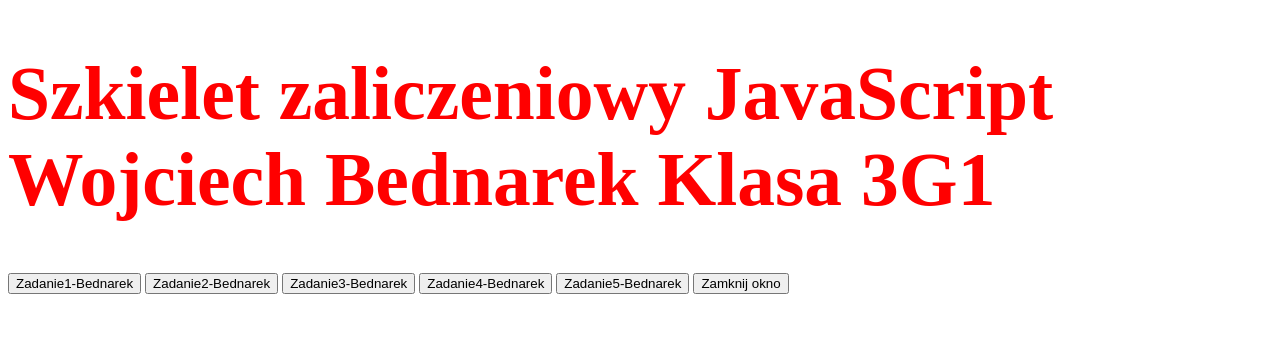
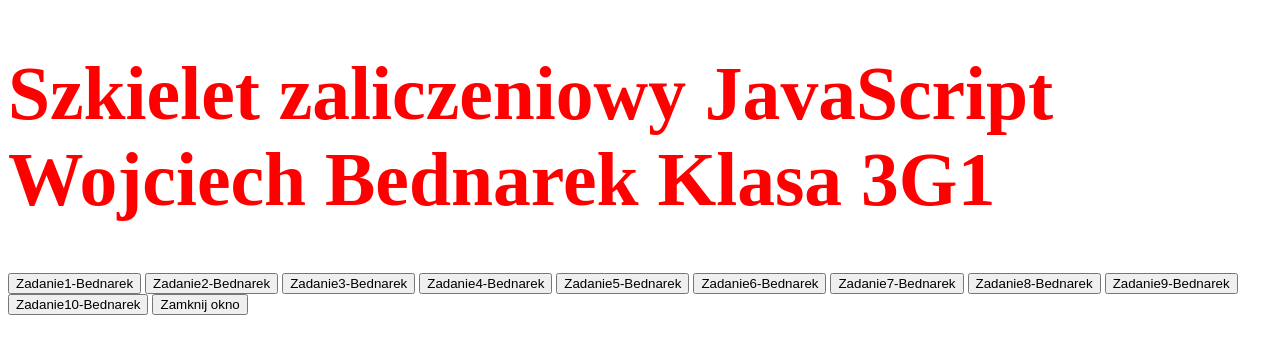
Before and after one commit to Wojciechyaho510/3G1_JavaScript_Pracownia, a plain HTML site: page index.html in a window 1280 px wide. Drawn offline with Linux system fonts and the light colour scheme.

Commit message:
Update index.html

```diff
--- a/index.html
+++ b/index.html
@@ -47,6 +47,11 @@
         <input type="button" value="Zadanie3-Bednarek" onclick="WinOpen_z3()">
         <input type="button" value="Zadanie4-Bednarek" onclick="WinOpen_z4()">
         <input type="button" value="Zadanie5-Bednarek" onclick="WinOpen_z5()">
+        <input type="button" value="Zadanie6-Bednarek" onclick="WinOpen_z6()">
+        <input type="button" value="Zadanie7-Bednarek" onclick="WinOpen_z7()">
+        <input type="button" value="Zadanie8-Bednarek" onclick="WinOpen_z8()">
+        <input type="button" value="Zadanie9-Bednarek" onclick="WinOpen_z9()">
+        <input type="button" value="Zadanie10-Bednarek" onclick="WinOpen_z10()">
         <input type="button" value="Zamknij okno" onclick="okno_zamknij()">
     </form>
 </body>
```
